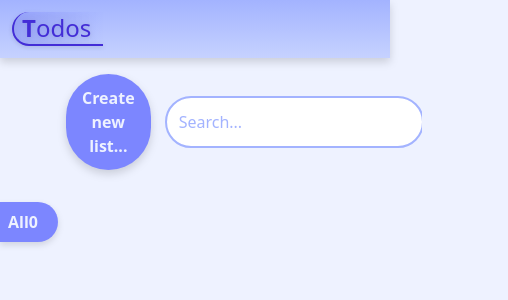
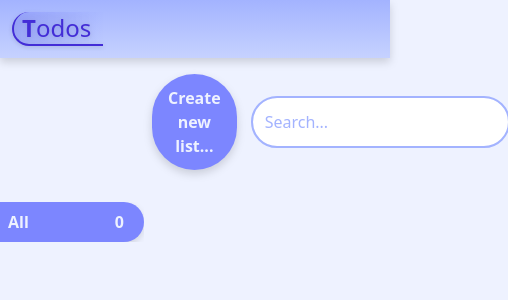
Before and after one commit to Ahtoh1337/todos, a React (Vite) app: page / in a window 390 px wide. Shown: the top 300 px of the page, 508 px wide, since content can reach past the window. Built offline with nearby package versions, Linux system fonts and the light colour scheme.

Commit message:
Polish label nav bar

```diff
--- a/src/LabelNav.tsx
+++ b/src/LabelNav.tsx
@@ -5,7 +5,8 @@ export const LabelNav = observer(function ({ current, onSelect }: { current: str
     const todoApp = useTodoApp();
 
     return (
-        <ul>
+        <ul className="relative">
+            <div className="sticky top-20 max-h-[80vh] overflow-y-auto">
                 <li className="w-full">
                     <button
                         className={`w-full p-2 pr-5
@@ -17,7 +18,7 @@ export const LabelNav = observer(function ({ current, onSelect }: { current: str
                     </button>
                 </li>
                 {Array.from(todoApp.getLabels).map(([label, count]) => (
-                <li className="w-full">
+                    <li className="w-full" key={label}>
                         <button
                             className={`w-full p-2 pr-5
                     font-bold rounded-r-full flex justify-between
@@ -28,6 +29,7 @@ export const LabelNav = observer(function ({ current, onSelect }: { current: str
                         </button>
                     </li>
                 ))}
+            </div>
         </ul>
     )
 })
--- a/src/TodoMain.tsx
+++ b/src/TodoMain.tsx
@@ -56,7 +56,7 @@ export const TodoMain = observer(function () {
     });
 
     return (
-        <div className="@container grid grid-cols-[1fr_7fr] gap-y-4 gap-x-2 lg:gap-x-4 p-4 pl-0 text-indigo-800">
+        <div className="@container grid grid-cols-[minmax(9rem,1fr)_7fr] gap-y-4 gap-x-2 lg:gap-x-4 p-4 pl-0 text-indigo-800">
             <div className="flex items-center pb-4 col-start-2">
                 <button className="font-bold bg-indigo-400 text-indigo-50
                     hover:bg-indigo-500 hover:text-indigo-100
```
Lines whose indentation alone changed are shown as unchanged.
